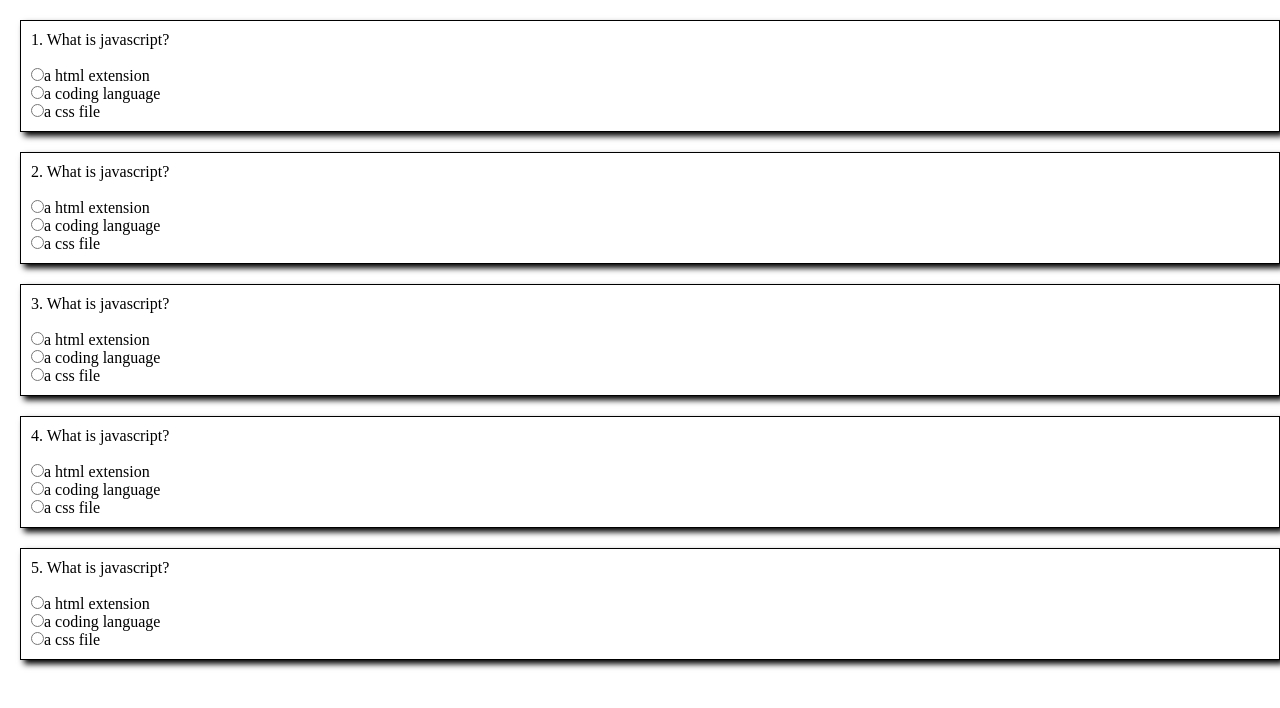
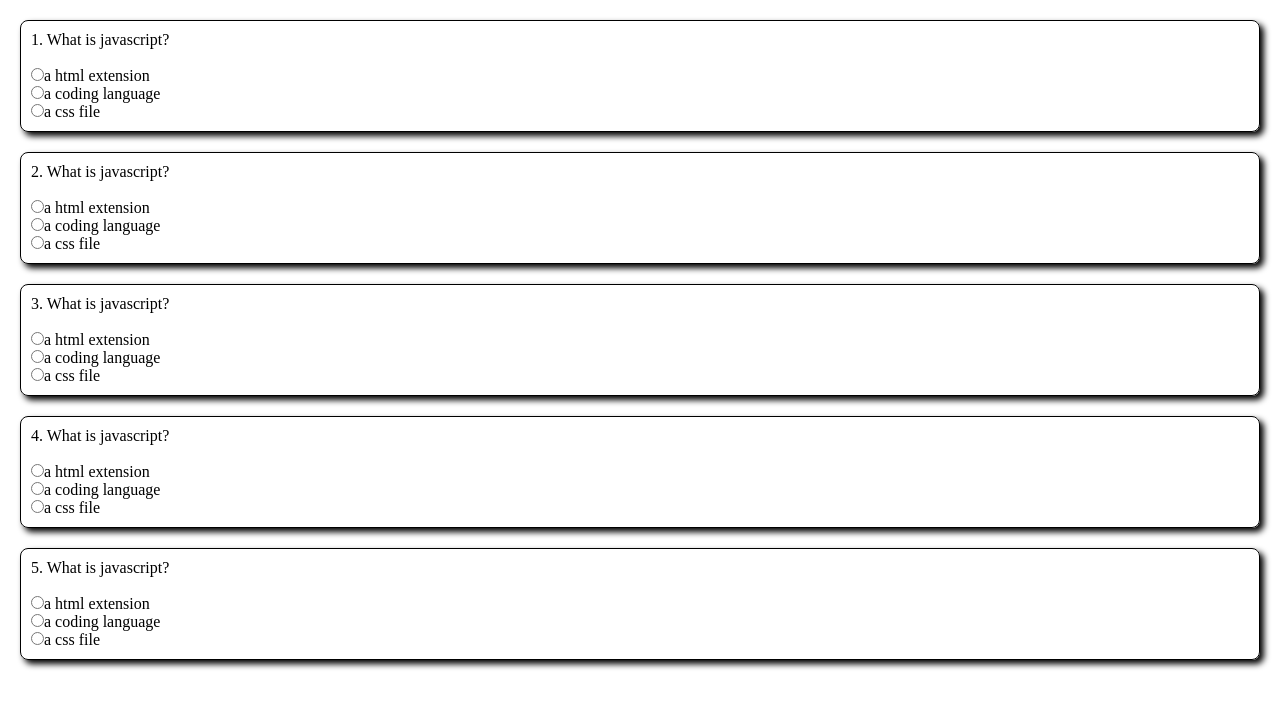
Before and after one commit to KellyKiiru/thirdip, a plain HTML site: page index.html in a window 1280 px wide. Drawn offline with Linux system fonts and the light colour scheme.

Commit message:
style:div styling-style border radius and margin right

```diff
--- a/index.html
+++ b/index.html
@@ -16,7 +16,8 @@
             border: solid 1px ;
             padding: 10px;
             box-shadow: 4px 4px 6px;
-
+            border-radius: 8px;
+            margin-right: 20px;
         }
     </style>
     <div>
```
